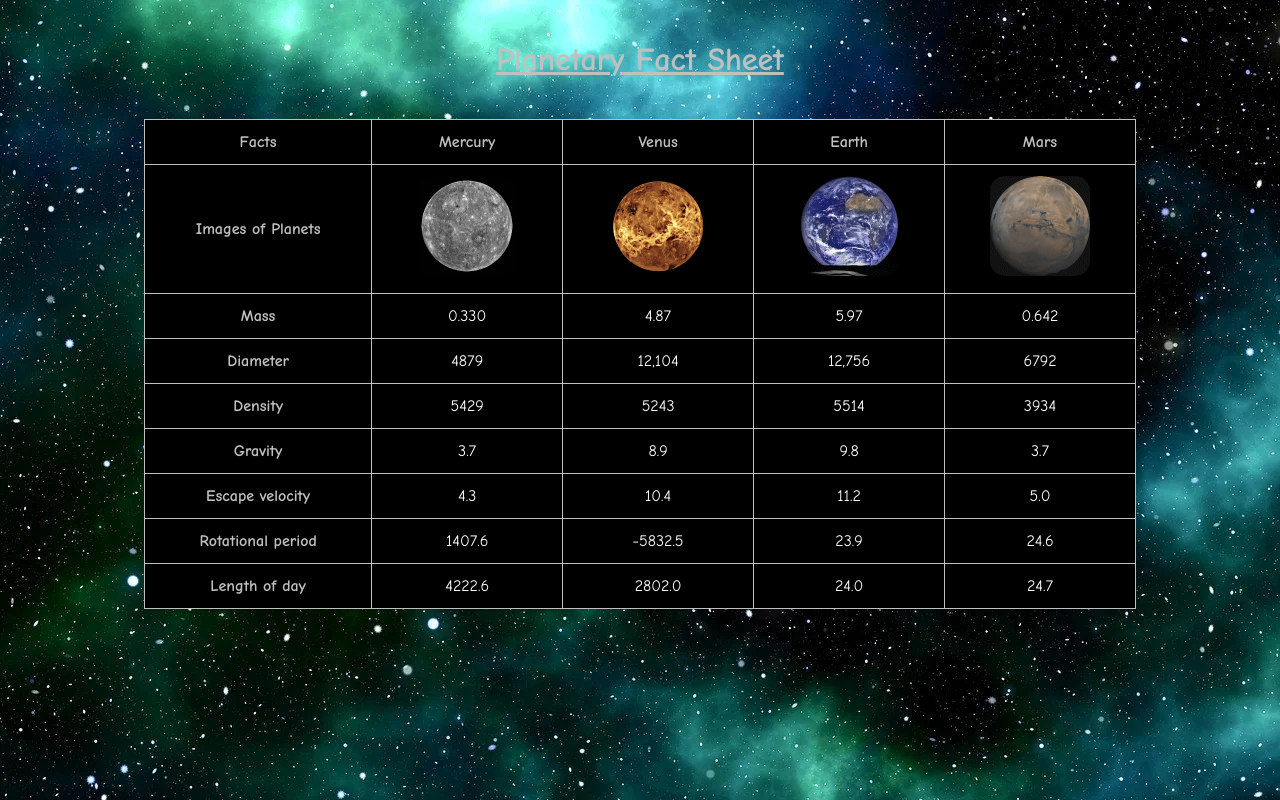
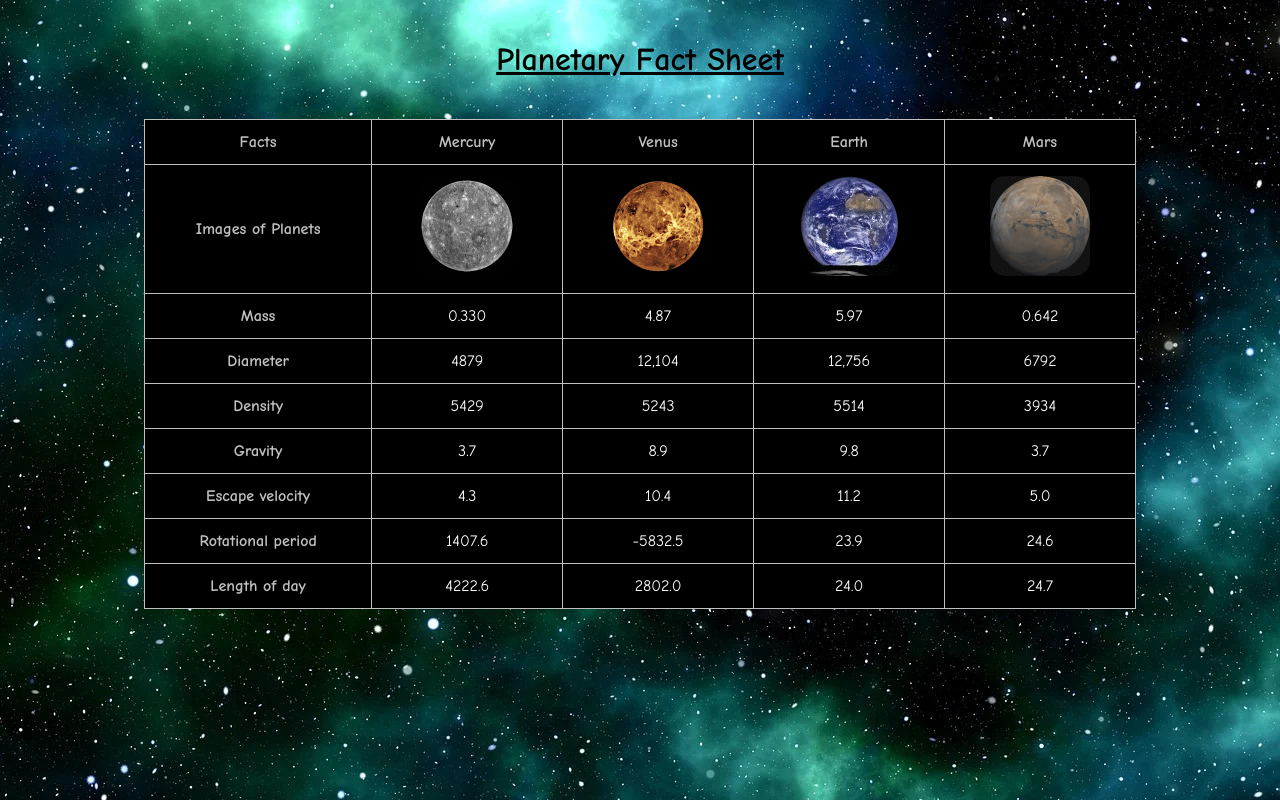
Before and after one commit to SamruddhiKakade/ITMD_361_Lab_6, a plain HTML site: page index.html in a window 1280 px wide. Drawn offline with Linux system fonts and the light colour scheme.

Commit message:
heading color change

```diff
--- a/css/style.css
+++ b/css/style.css
@@ -11,7 +11,7 @@ body {
 }
 
 h1.title {
-  color: #C0C0C0;
+  color: #000000;
   text-align: center;
   padding: 15px 0;
   margin-bottom: 20px;
```
